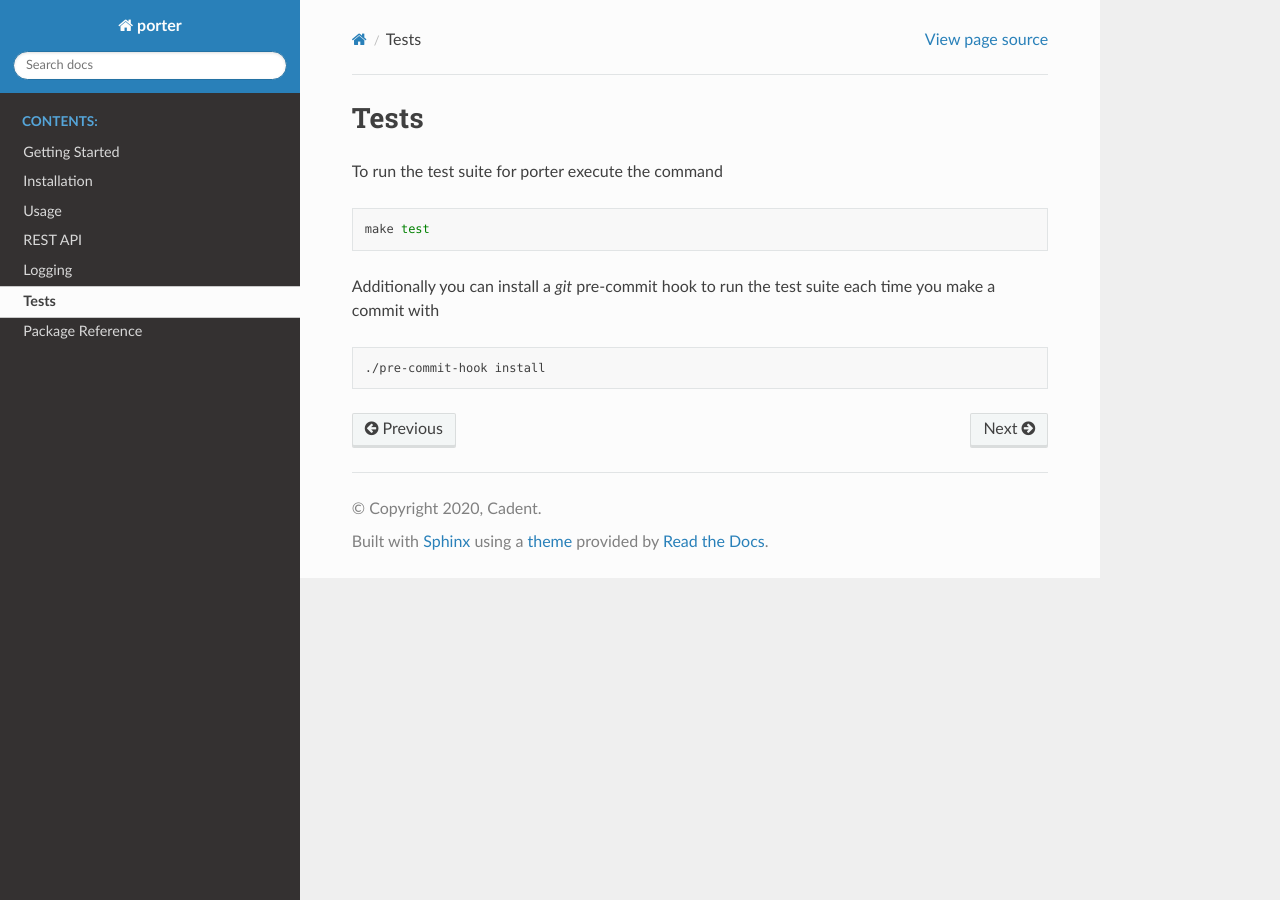
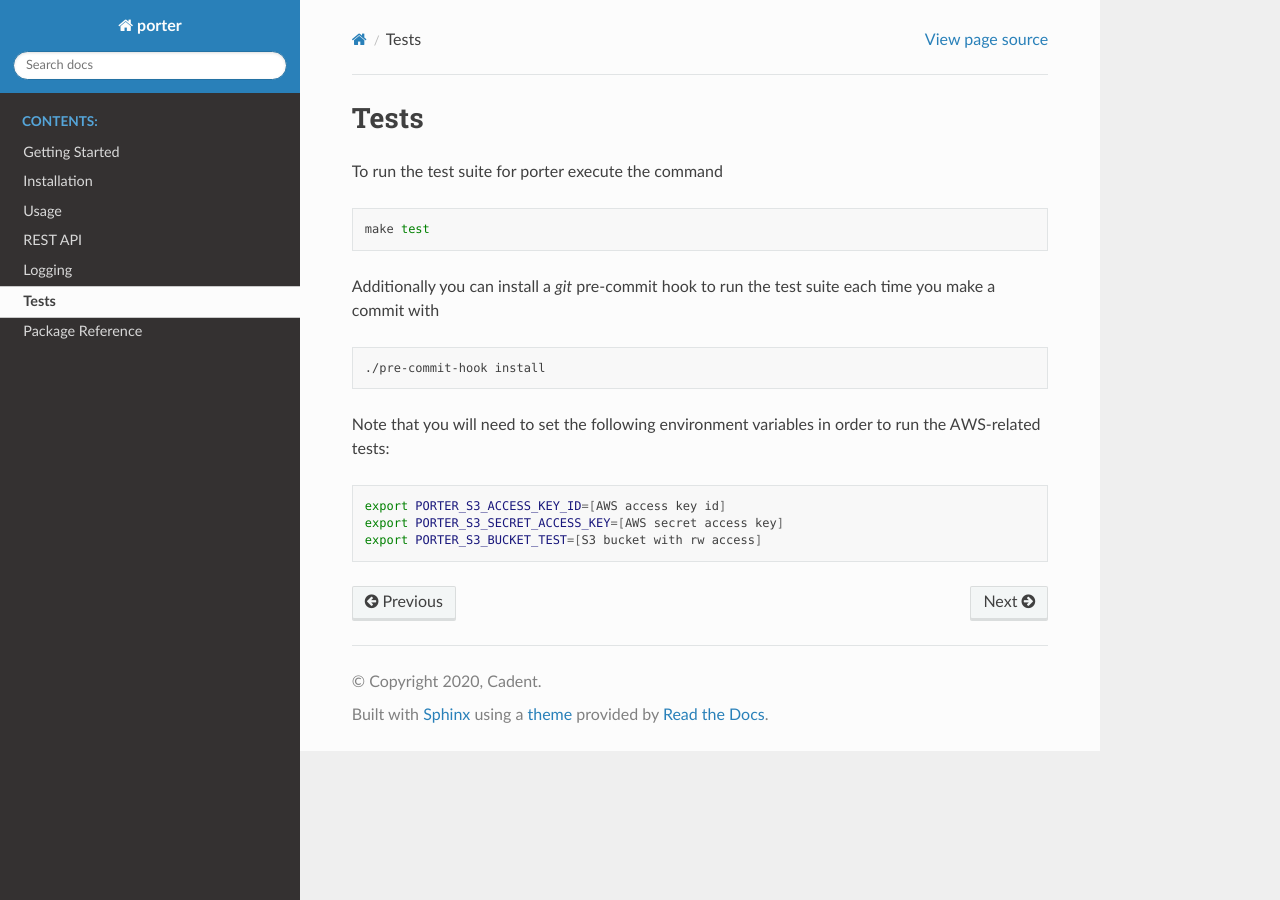
Before and after one commit to dantegates/porter, a Sphinx documentation site: the page built from docs/tests.rst, in a window 1280 px wide. Built offline with Sphinx 7.4.7 and the Read the Docs theme 2.0.0, drawn with Linux system fonts in a browser that asks for light colours.

Commit message:
add note on AWS environment variables required for `make test`

```diff
--- a/docs/tests.rst
+++ b/docs/tests.rst
@@ -14,3 +14,11 @@
 .. code-block:: shell
 
     ./pre-commit-hook install
+
+Note that you will need to set the following environment variables in order to run the AWS-related tests:
+
+.. code-block:: shell
+
+    export PORTER_S3_ACCESS_KEY_ID=[AWS access key id]
+    export PORTER_S3_SECRET_ACCESS_KEY=[AWS secret access key]
+    export PORTER_S3_BUCKET_TEST=[S3 bucket with rw access]
```
